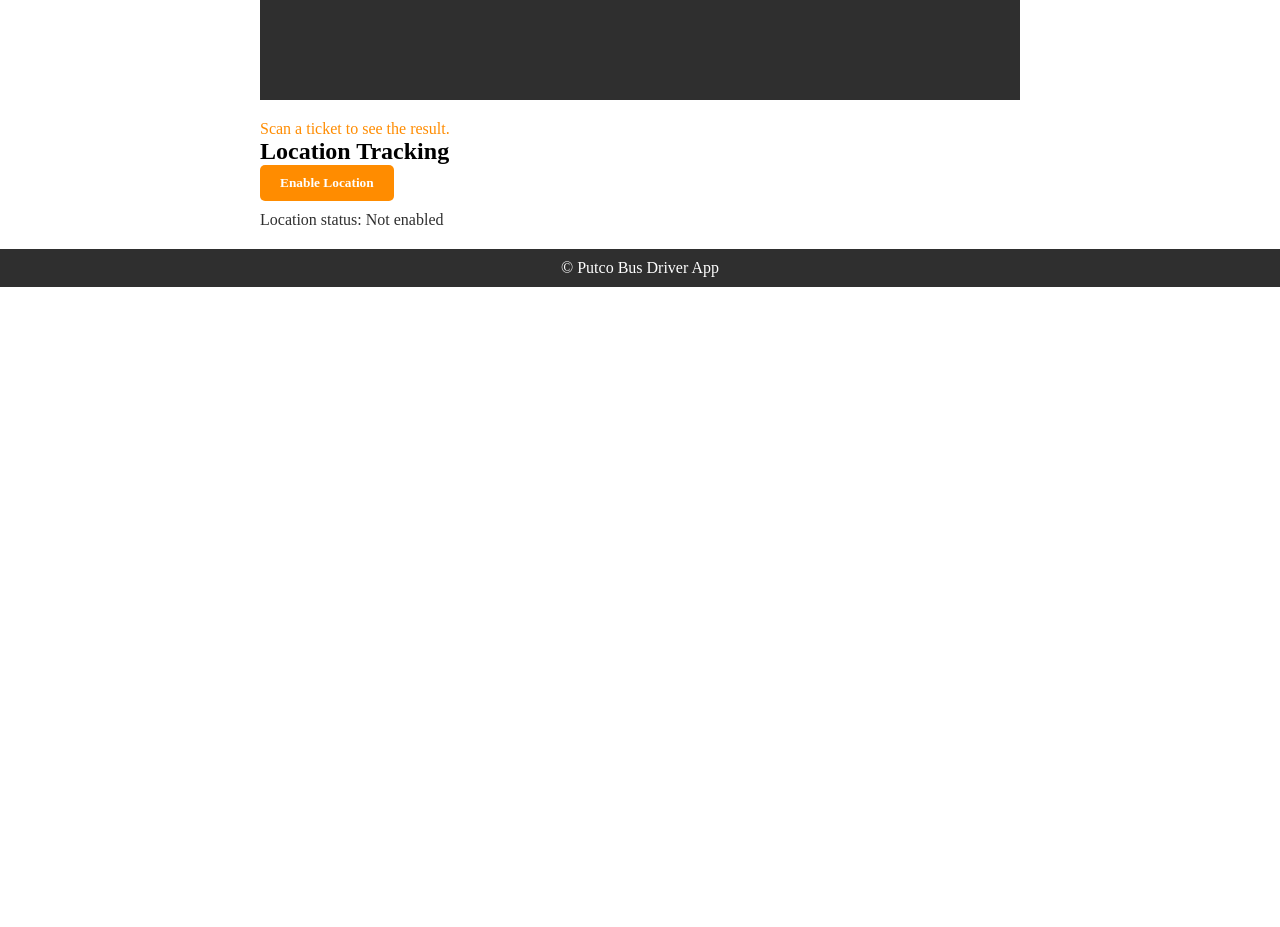
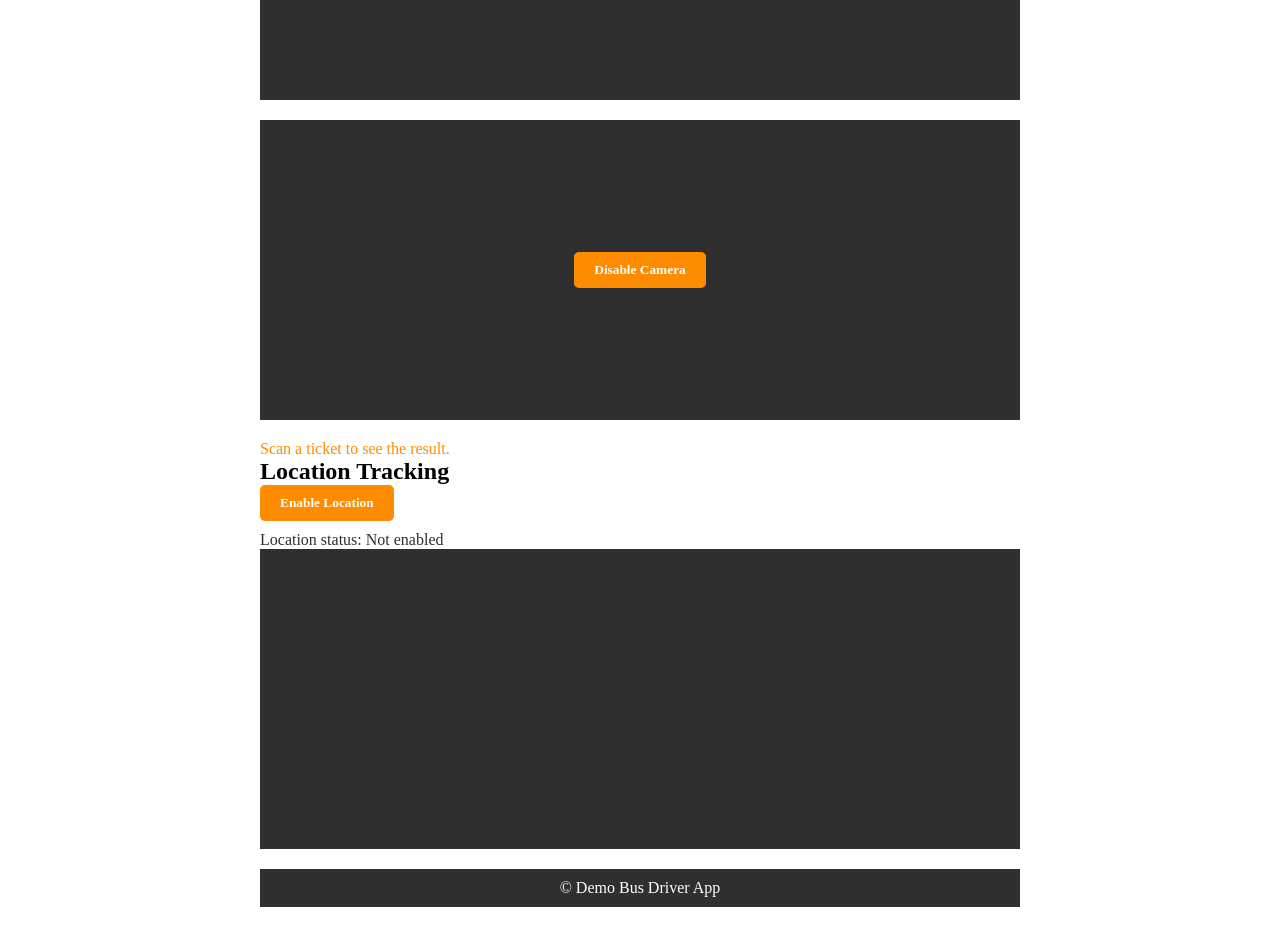
Before and after one commit to Sandile891/Demo-Driver-App, a plain HTML site: page index.html in a window 1280 px wide. Shown: the part 360-1287 px from the top of the page. Before the commit the page ends 800 px from the top, so only its background shows below. Drawn offline with Linux system fonts and the light colour scheme; a script that the page names is missing.

Commit message:
Update index.html

```diff
--- a/index.html
+++ b/index.html
@@ -28,6 +28,10 @@
         <button id="camera-btn">Start Camera</button>
         <button id="stop-camera-btn" style="display:none;">Stop Camera</button>
         <div id="scanner-container"></div>
+        <div id="scanner-container" style="position: relative;">
+    <button id="disable-camera-btn" onclick="stopBarcodeScanner()">Disable Camera</button>
+</div>
+
         <div id="barcode-result">Scan a ticket to see the result.</div>
 
         <!-- Location Tracking Section -->
@@ -35,10 +39,11 @@
         <button id="location-on-btn">Enable Location</button>
         <button id="location-off-btn" style="display:none;">Disable Location</button>
         <p id="location-status">Location status: Not enabled</p>
+        <div id="scanner-container" style="position: relative;">
     </div>
 
     <footer>
-        <p>&copy; Putco Bus Driver App</p>
+        <p>&copy; Demo Bus Driver App</p>
     </footer>
 
     <script src="driverjs.js"></script>
```
